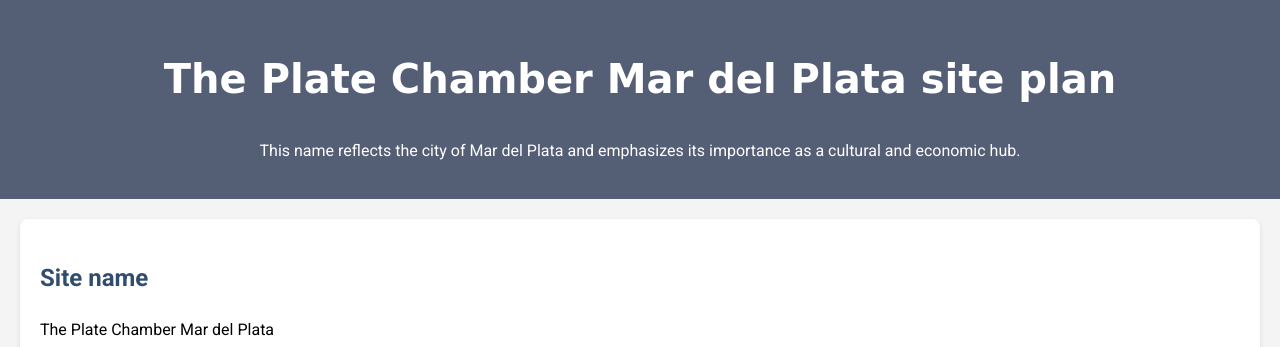
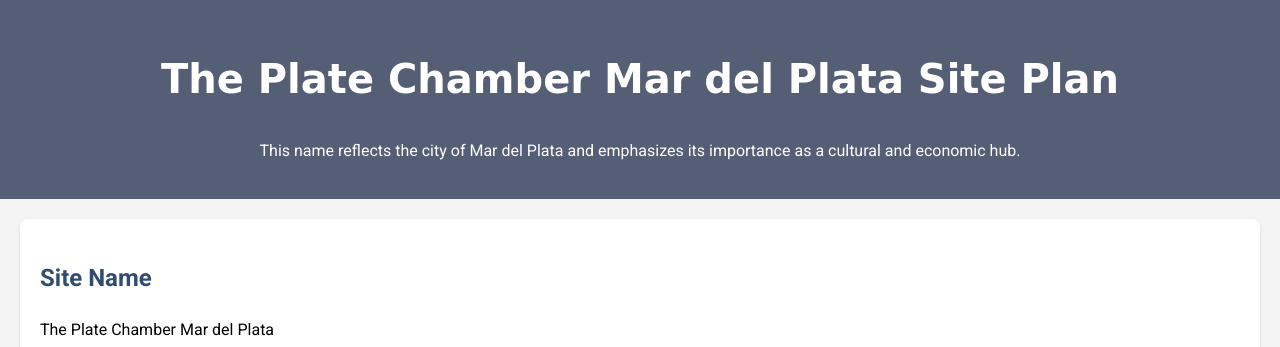
Before and after one commit to Pappafabian17/wdd230, a plain HTML site: page week01/chamber-site-plan.html in a window 1280 px wide. Shown: the top 347 px of the page. Drawn offline with Linux system fonts and the light colour scheme; a web font is replaced by a local one.

Commit message:
fix names

```diff
--- a/week01/chamber-site-plan.html
+++ b/week01/chamber-site-plan.html
@@ -11,12 +11,12 @@
 </head>
 <body>
     <header>
-        <h1>The Plate Chamber Mar del Plata site plan</h1>
+        <h1>The Plate Chamber Mar del Plata Site Plan</h1>
         <p>This name reflects the city of Mar del Plata and emphasizes its importance as a cultural and economic hub.</p>
     </header>
 
     <section>
-        <h2>Site name</h2>
+        <h2>Site Name</h2>
         <p>The Plate Chamber Mar del Plata</p>
     </section>
 
```
